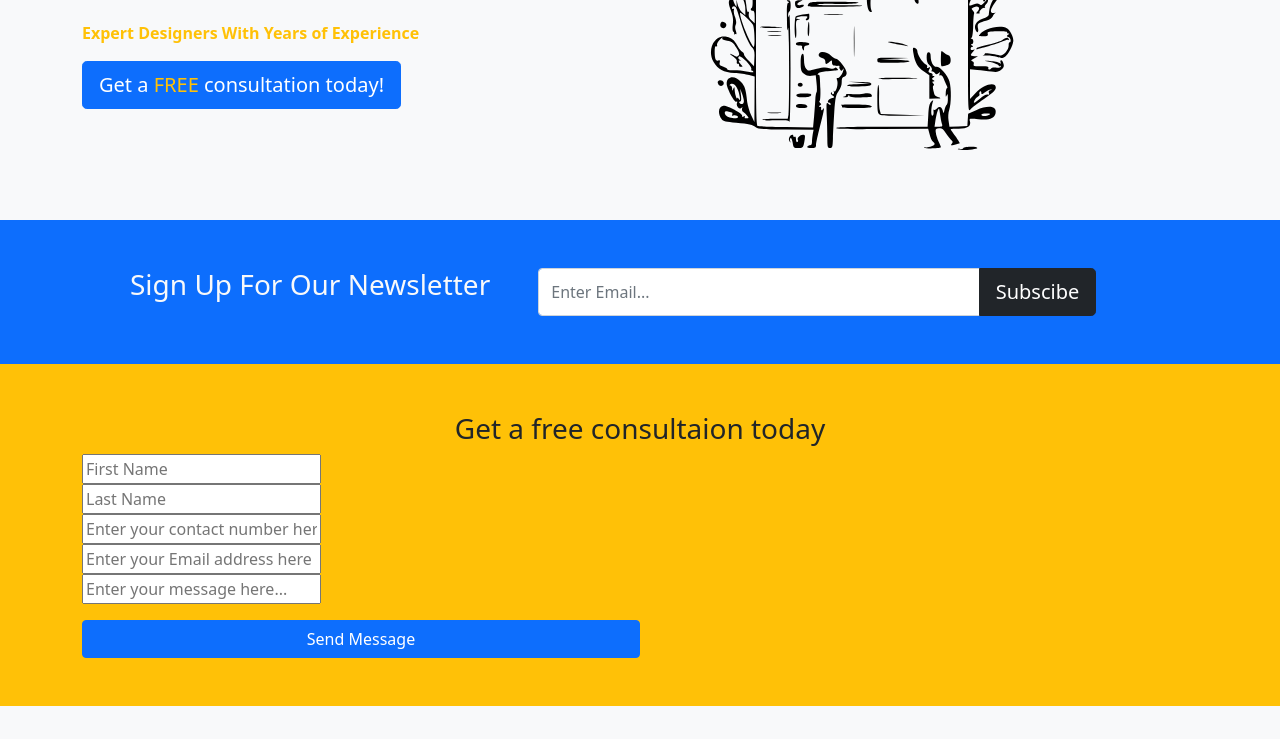
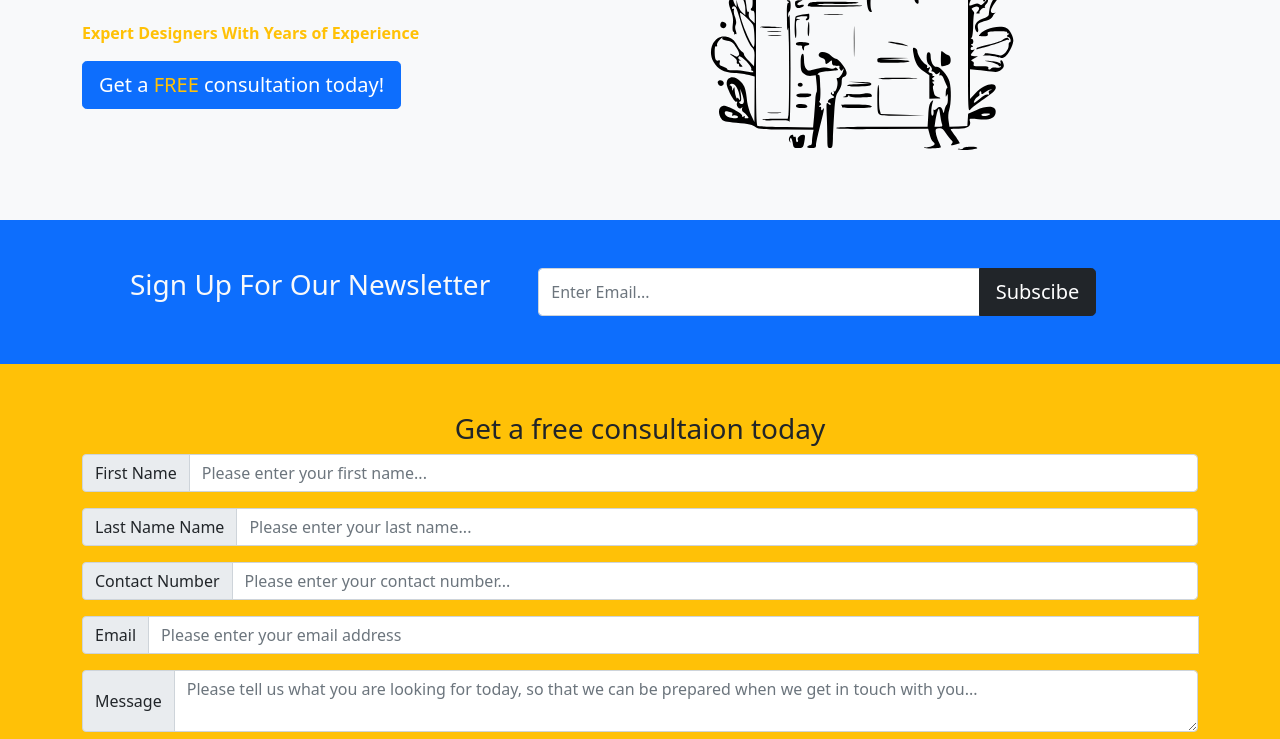
Before and after one commit to johnrtwyford/mywebsite, a plain HTML site: page index.html in a window 1280 px wide. Shown: the part 213-952 px from the top of the page. Drawn offline with nearby package versions, Linux system fonts and the light colour scheme.

Commit message:
Add files via upload

```diff
--- a/index.html
+++ b/index.html
@@ -75,22 +75,27 @@
 		<div class="container">
 			<h3 class="text-center">Get a free consultaion today</h3>
 			<form name="contact" action="POST" data-netlify="true">
-				<div class="fields">
-					<div class="field half">
-						<input type = "text" name="firstname" id="firstname" placeholder="First Name">
-					</div>
-					<div class="field half">
-						<input type = "text" name="lastname" id="lastname" placeholder="Last Name">
-					</div>
-					<div class="field half">
-						<input type = "text" name="mobile" id="mobile"placeholder="Enter your contact number here">
-					</div>
-					<div class="field half">
-						<input type = "text" name="email" id="email" placeholder="Enter your Email address here">
-					</div>
-					<div class="field half">
-						<input type = "textarea" name="message" id="message" placeholder="Enter your message here...">
-					</div>
+				<div class="input-group mb-3">
+					<span class="input-group-text" id="first-name">First Name</span>
+					<input type="text" name="firstName" class="form-control" placeholder="Please enter your first name..." aria-label="fistName" aria-describedby="firstName-1">
+				</div>
+				<div class="input-group mb-3">
+					<span class="input-group-text" id="last-name">Last Name Name</span>
+					<input type="text" name="lastName" class="form-control" placeholder="Please enter your last name..." aria-label="fistName" aria-describedby="firstName-1">
+				</div>
+				<div class="input-group mb-3">
+					<span class="input-group-text" id="contact-number">Contact Number</span>
+					<input type="text" name="contactNumber" class="form-control" placeholder="Please enter your contact number..." aria-label="fistName" aria-describedby="firstName-1">
+				</div>
+				<div class="input-group mb-3">
+					<span class="input-group-text" id="email">Email</span>
+					<input type="text" name="email" class="form-control" placeholder="Please enter your email address" aria-label="fistName" aria-describedby="firstName-1">
+				<div class="field">
+				</div>
+				</div>
+				<div class="input-group">
+					<span class="input-group-text" id = "leave-message">Message</span>
+					<textarea name ="message" class="form-control" aria-label="With textarea" placeholder="Please tell us what you are looking for today, so that we can be prepared when we get in touch with you..."></textarea>
 				</div>
 				<div data-netlify-recaptcha="true" class="mt-2"></div>
 				<input type="submit" value="Send Message" class="actions w-50 mt-2 btn btn-primary">
```
